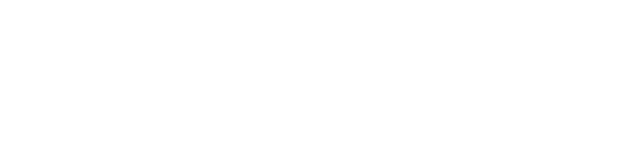
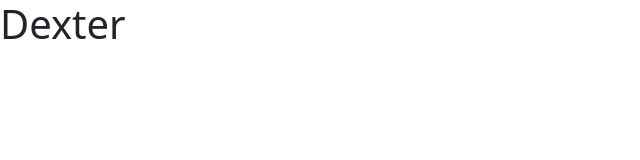
Before and after one commit to janosgyomber/ikt_weboldal_film, a plain HTML site: page index.html in a window 1280 px wide. Shown: the whole page, without its empty margins (0-640 px from the left). Drawn offline with nearby package versions, Linux system fonts and the light colour scheme.

```diff
--- a/index.html
+++ b/index.html
@@ -8,6 +8,7 @@
     <link rel="stylesheet" href="style.css">
 </head>
 <body>
+    <h1>Dexter</h1>
 
     <script src="https://cdn.jsdelivr.net/npm/bootstrap@5.3.3/dist/js/bootstrap.bundle.min.js" integrity="sha384-YvpcrYf0tY3lHB60NNkmXc5s9fDVZLESaAA55NDzOxhy9GkcIdslK1eN7N6jIeHz" crossorigin="anonymous"></script>
     <script src="script.js"></script>
```
